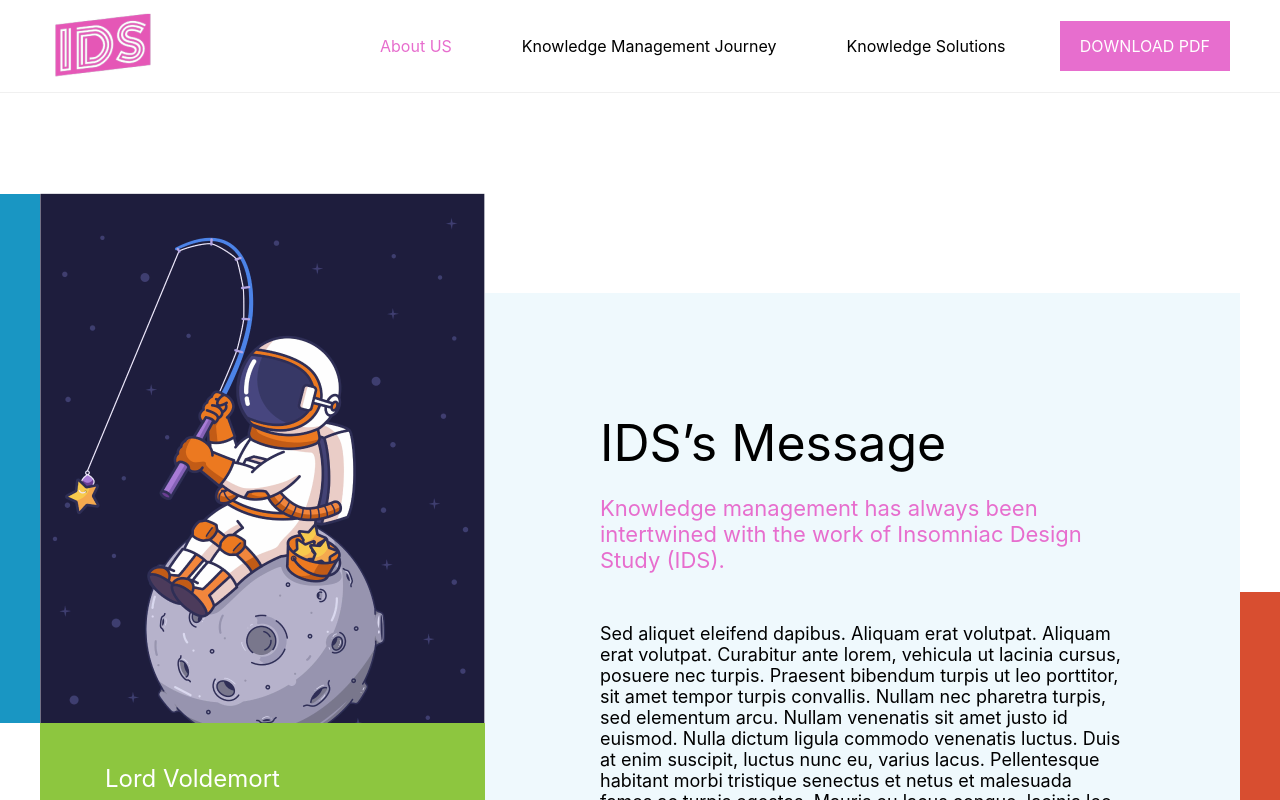
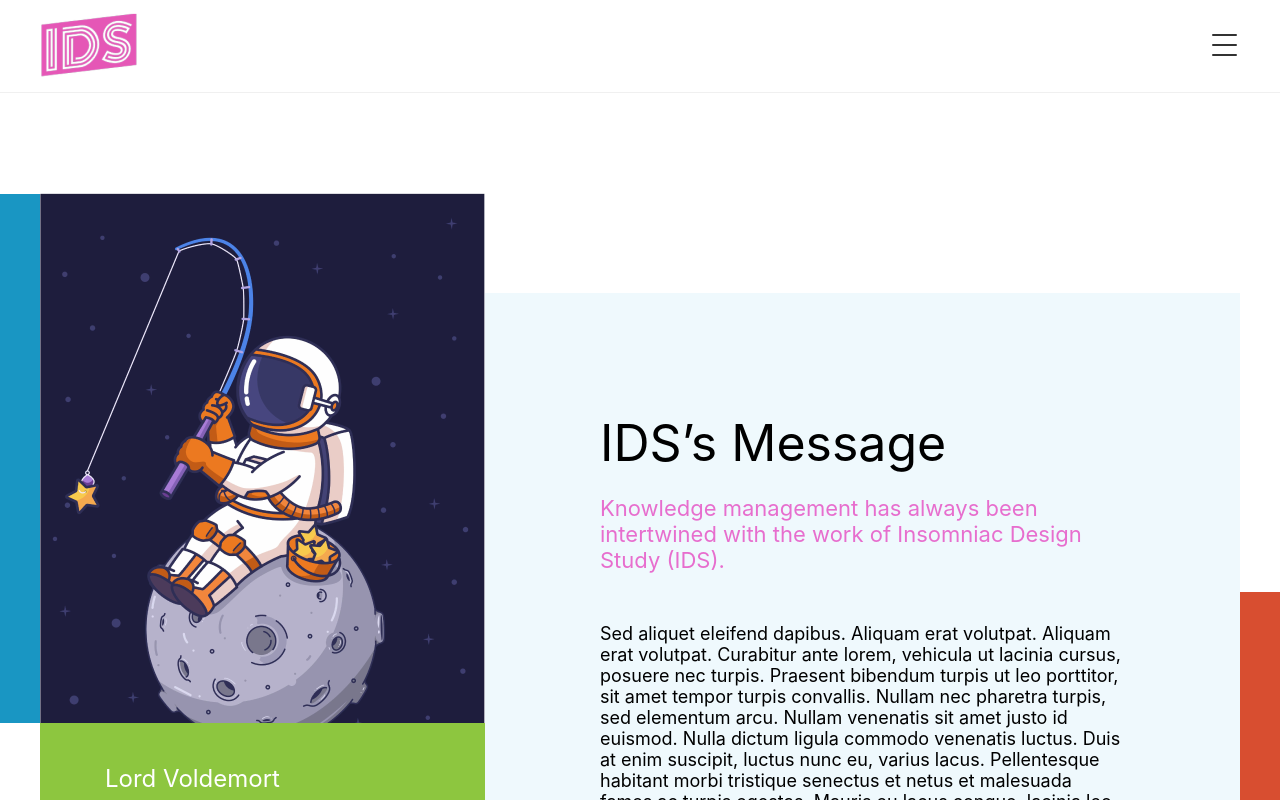
Before and after one commit to Reverse228/InsomniacTestProject, a Next.js app: page / in a window 1280 px wide. Shown: the top 800 px of the page. Built offline with nearby package versions, Linux system fonts and the light colour scheme.

Commit message:
Did menu animation

```diff
--- a/pages/components/content/styled.ts
+++ b/pages/components/content/styled.ts
@@ -10,7 +10,7 @@
     grid-template-columns: 1fr minmax(308px, 769px) 1fr;
   }
   @media ${device.mobile}{
-    grid-template-columns: 1fr 2fr;
+    grid-template-columns: minmax(12px, 1fr) 445px minmax(12px, 1fr);
   }
   @media ${device.menuTablet}{
     margin-top: 93px;
@@ -45,7 +45,11 @@
   grid-template-rows: auto 1fr;
   z-index: 1;
   @media ${device.tablet}{
-    max-width: 301px;
+    max-width: 324px;
+  }
+  @media ${device.mobile}{
+    max-width: 445px;
+    width: 100%;
   }
 `
 
@@ -65,6 +69,7 @@
     padding: 50px 40px;
   }
   @media ${device.mobile}{
+    width: 100%;
     padding: 50px 20px;
   }
 `
@@ -105,12 +110,11 @@
   min-width: 310px;
   grid-area: b;
   @media ${device.tablet}{
-    padding: 70px 60px
+    padding: 70px 60px;
   }
   @media ${device.mobile}{
-    width: 301px;
-    min-width: 301px;
-    padding: 50px 20px
+    max-width: 445px;
+    padding: 50px 20px;
   }
 `
 export const InfoSpace = styled.div`
@@ -154,7 +158,7 @@
   min-width: 36px;
   transform: translateY(101px);
   @media ${device.tablet}{
-    height: 326.5px;
+    height: 358.5px;
   }
   @media ${device.mobile}{
     min-width: 12px;
@@ -168,6 +172,6 @@
   height: 380px;
   z-index: -10;
   @media ${device.mobile}{
-    display: none;
+    min-width: 12px;
   }
 `
--- a/pages/components/customBtn/styled.ts
+++ b/pages/components/customBtn/styled.ts
@@ -1,7 +1,7 @@
 import styled from "styled-components";
 
 export const a = styled.a`
-  padding: 15px 20px;
+  padding: 12px 24px;
   background: #E76ECE;
   color: #FFFFFF;
   font-size: 16px;
--- a/pages/components/menu/Menu.tsx
+++ b/pages/components/menu/Menu.tsx
@@ -34,6 +34,7 @@
       </Link>
       <S.divMenu active={burgerState}>
         <S.MenuExit
+          active={burgerState}
           onClick={() => {
             setBurgerState(false);
           }}
--- a/pages/components/menu/styled.ts
+++ b/pages/components/menu/styled.ts
@@ -1,18 +1,19 @@
-import styled from "styled-components";
+import styled, { keyframes } from "styled-components";
 import { colors, device } from "../../../styles/globalStyled";
 
 export const menuLink = styled.a.attrs((props: {active: boolean}) => props)`
-  margin: 0 15px;
+  margin: 0 50px;
   cursor: pointer;
   padding: 10px 20px;
   font-size: 16px;
+  transition: 0.2s;
   color: ${((props) => props.active  ? colors.pink : colors.black)};
   @media ${device.menuTablet}{
     margin: 10px 0;
     padding: 20px;
   }
   @media (max-height: 450px) AND ${device.menuTablet}{
-    margin: 0;
+    margin: 0;sss
     padding: 10px;
   }
   @media ${device.menuMobile}{
@@ -27,6 +28,7 @@
   align-items: center;
   flex-direction: row;
   flex-wrap: wrap;
+  margin-right: 187px;
   @media ${device.menuTablet}{
     flex-direction: column;
     align-items: flex-start;
@@ -45,7 +47,7 @@
 
 export const divMain = styled.header`
   width: 100vw;
-  padding: 10px 50px;
+  padding: 10px 60px;
   position: relative;
   top: 0;
   left: 0;
@@ -59,15 +61,13 @@
   @media ${device.menuTablet}{
     position: fixed;
     z-index: 10;
-    padding: 10px 35px;
+    padding: 10px 21px 10px 36px;
   }
   @media ${device.menuMobile}{
     padding: 10px 5%;
   }
 `
-
 export const divMenu = styled.div.attrs((props: {active: boolean}) => props)`
-  width: 75%;
   display: flex;
   justify-content: space-between;
   align-items: center;
@@ -77,9 +77,8 @@
     justify-content: fle-end;
     align-items: center;
     z-index: -10;
-    transition: 0.4s;
     top: 0%;
-    left: 0%;
+    left: 0;
     transform: translateX(${((props) => props.active  ? "0" : "100%")});
     width: 100%;
     height: 100vh;
@@ -90,12 +89,17 @@
   }
 `
 
-export const MenuExit = styled.div`
+export const MenuExit = styled.div.attrs((props: {active: boolean}) => props)`
   display: none;
   @media ${device.menuTablet}{
     display: inline;
     width: 65vw;
     height: 100%;
+    transition: 0.3s;
+    backdrop-filter: blur(${((props) => props.active  ? "5px" : "0")});
+    -webkit-backdrop-filter: blur(${((props) => props.active  ? "5px" : "0")});
+    opacity: ${((props) => props.active  ? "1" : "0")};
+    background: rgba(255, 255, 255, 0.5);
   }
   @media ${device.menuMobile}{
     display: none;
@@ -113,6 +117,7 @@
     height: 100%;
     min-width: 350px;
     padding: 0 25px;
+    border-left: 1px solid ${colors.lightGray};
     flex-direction: column;
     justify-content: flex-start;
     background: ${colors.white};
--- a/styles/globalStyled.ts
+++ b/styles/globalStyled.ts
@@ -11,8 +11,8 @@
 }
 
 export const device = {
-  menuTablet: `(max-width: 1250px)`,
-  menuMobile: `(max-width: 350px)`,
+  menuTablet: `(max-width: 1456px)`,
+  menuMobile: `(max-width: 532px)`,
   tablet: `(max-width: 1100px)`,
   mobile: `(max-width: 768px)`
 }
```
